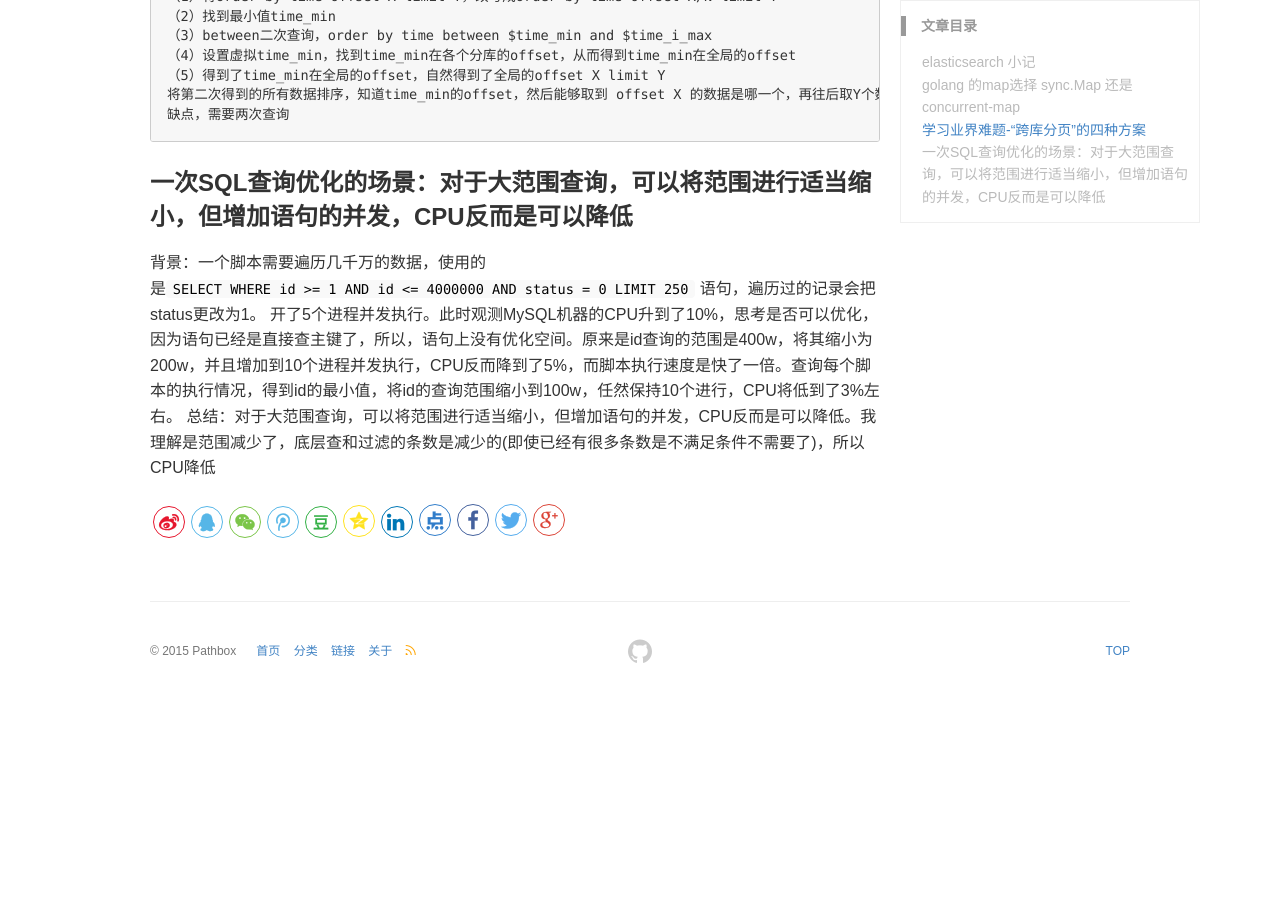
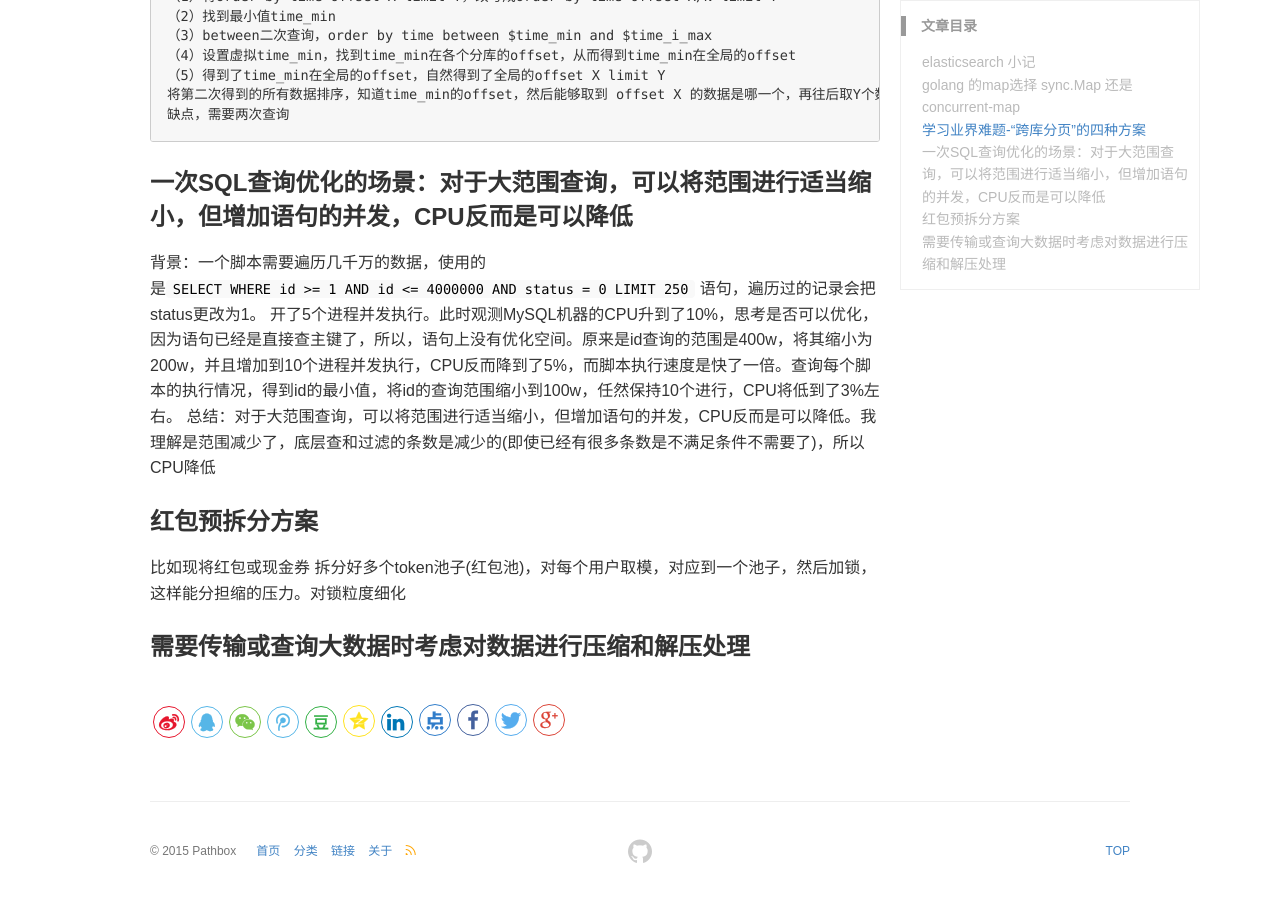
Before and after one commit to pathbox/pathbox.github.io, a Jekyll site: the page built from _posts/2023-03-01-work-summary-in-Tencent-51.md, in a window 1280 px wide and 900 px high, scrolled down 1163 px. Built offline with Jekyll 4.4.1, drawn with Linux system fonts in a browser that asks for light colours; before the commit the page ends 1863 px from its top, so only the background shows below that.

Commit message:
需要传输或查询大数据时考虑对数据进行压缩和解压处理

```diff
--- a/_posts/2023-03-01-work-summary-in-Tencent-51.md
+++ b/_posts/2023-03-01-work-summary-in-Tencent-51.md
@@ -63,3 +63,9 @@ https://cloud.tencent.com/developer/article/1048654
 背景：一个脚本需要遍历几千万的数据，使用的是`SELECT WHERE id >= 1 AND id <= 4000000 AND status = 0 LIMIT 250` 语句，遍历过的记录会把status更改为1。
 开了5个进程并发执行。此时观测MySQL机器的CPU升到了10%，思考是否可以优化，因为语句已经是直接查主键了，所以，语句上没有优化空间。原来是id查询的范围是400w，将其缩小为200w，并且增加到10个进程并发执行，CPU反而降到了5%，而脚本执行速度是快了一倍。查询每个脚本的执行情况，得到id的最小值，将id的查询范围缩小到100w，任然保持10个进行，CPU将低到了3%左右。
 总结：对于大范围查询，可以将范围进行适当缩小，但增加语句的并发，CPU反而是可以降低。我理解是范围减少了，底层查和过滤的条数是减少的(即使已经有很多条数是不满足条件不需要了)，所以CPU降低
+
+### 红包预拆分方案
+
+比如现将红包或现金券  拆分好多个token池子(红包池)，对每个用户取模，对应到一个池子，然后加锁，这样能分担缩的压力。对锁粒度细化
+
+### 需要传输或查询大数据时考虑对数据进行压缩和解压处理
```
